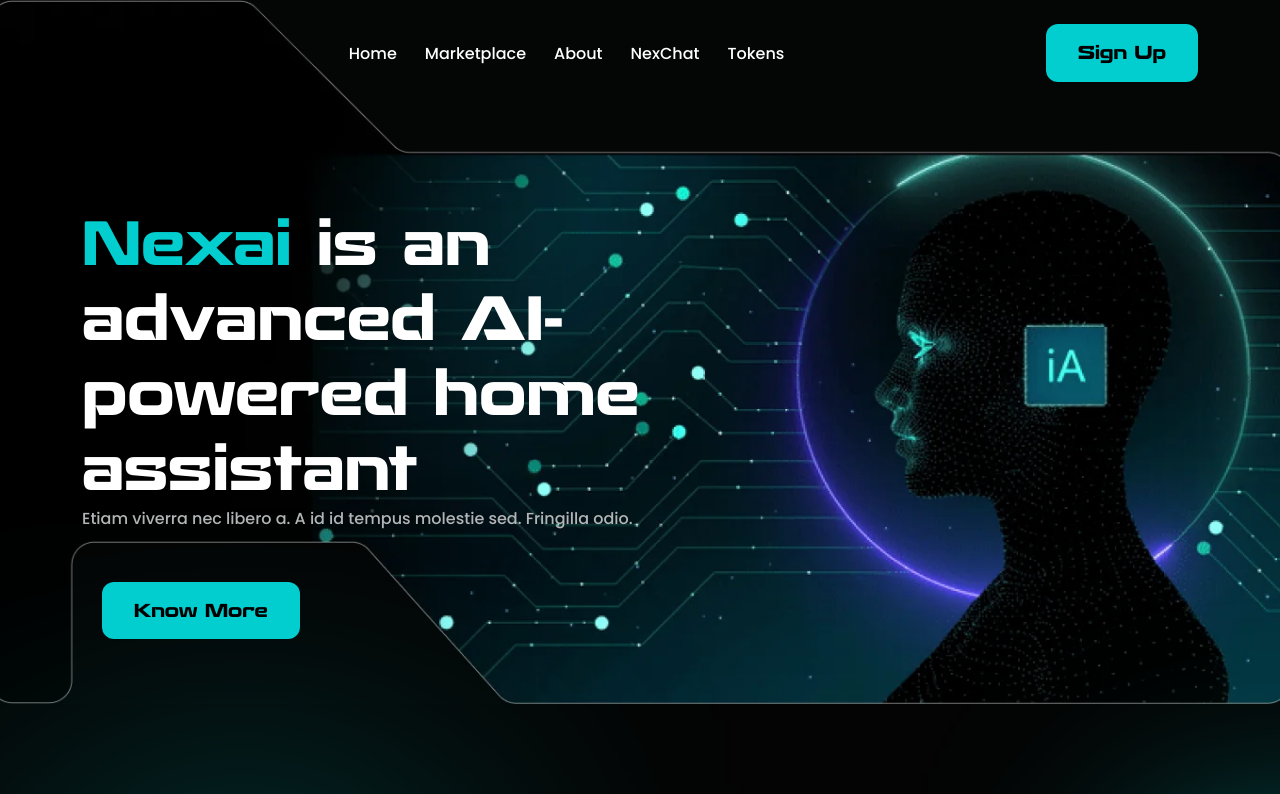
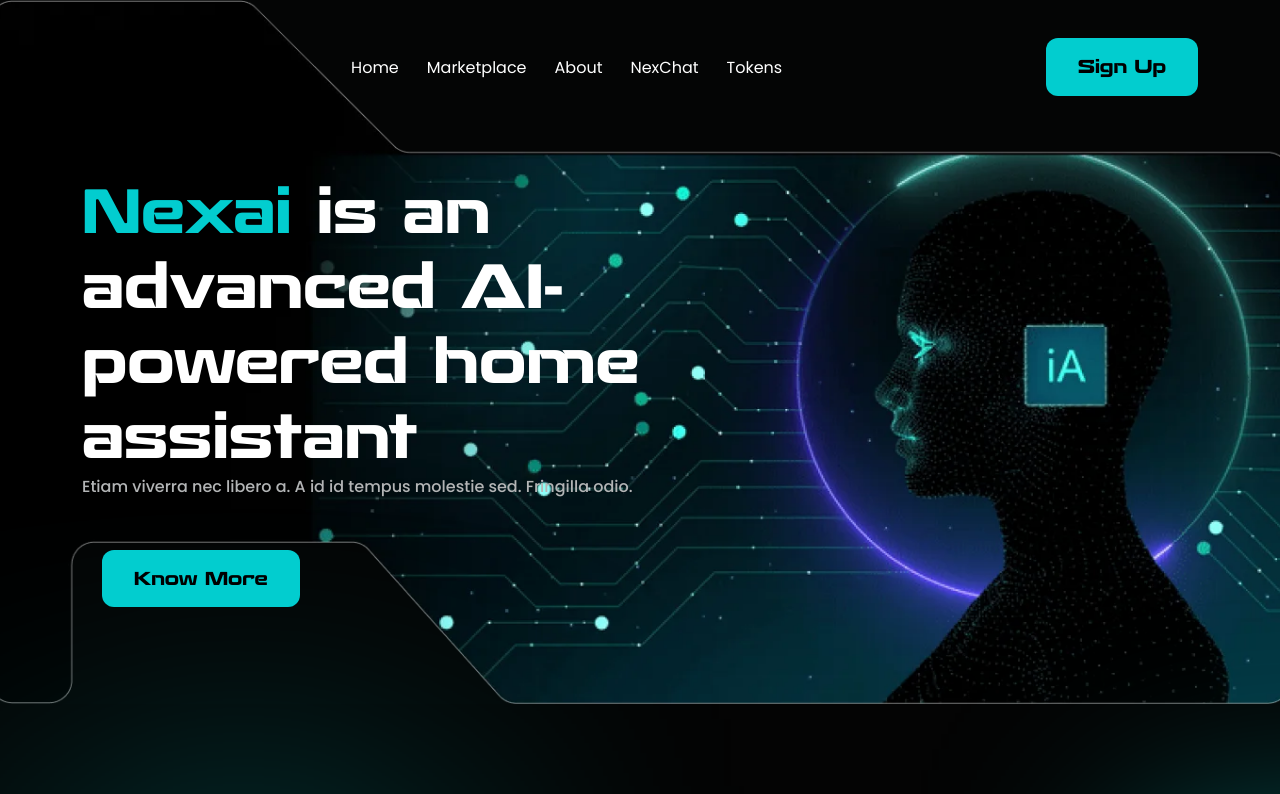
Before and after one commit to prince-372/nexai, a React (Create React App) app: page / in a window 1280 px wide. Shown: the top 794 px of the page. Built offline with nearby package versions, Linux system fonts and the light colour scheme.

Commit message:
image change

```diff
--- a/src/components/Assistant.jsx
+++ b/src/components/Assistant.jsx
@@ -9,7 +9,7 @@ const Assistant = () => {
       <div className=" absolute w-[231px] h-[231px] blur-[153px] bg-[#02CDCF] md:left-[10%] left-[12%] md:bottom-[30%] bottom-[40%] "></div>
       <div className=" max-w-[1180px] px-3 mx-auto ">
         <div className=" grid md:grid-cols-2 grid-cols-1 items-center">
-          <div className=" pb-[51px]">
+          <div className=" pb-[51px] flex justify-center lg:justify-start">
             <img data-aos="zoom-in" src={hand} alt="hand" />
           </div>
           <div
--- a/src/components/Hero.jsx
+++ b/src/components/Hero.jsx
@@ -4,10 +4,13 @@ import Commanbtn from "./Commanbtn";
 
 const Hero = () => {
   return (
-    <div id="home" className=" bg-bg-hero bg-center bg-cover bg-no-repeat sm:min-h-[88vh] min-h-0 bg-[#040505] px-8">
+    <div
+      id="home"
+      className=" bg-bg-hero bg-center bg-cover bg-no-repeat sm:min-h-[88vh] min-h-0 bg-[#040505] px-8"
+    >
       <Mynav />
-      <div className=" max-w-[1140px] px-3 mx-auto">
-        <h2 className=" font-bold sm:text-[60px] text-[31px] sm:leading-[75px] leading-[42px] font-recharge text-[#02CDCF] max-w-[577px] sm:pt-[100px] pt-0">
+      <div className=" max-w-[1140px] px-3 mx-auto pt-10">
+        <h2 className=" font-bold sm:text-[60px] text-[31px] sm:leading-[75px] leading-[42px] font-recharge text-[#02CDCF] max-w-[577px]">
           Nexai{" "}
           <span className="text-[#fff]">
             is an advanced AI-powered home assistant
--- a/src/components/Mynav.jsx
+++ b/src/components/Mynav.jsx
@@ -13,7 +13,7 @@ const Mynav = () => {
   }
   return (
     <>
-      <nav className=" py-[24px]">
+      <nav className=" py-[38px]">
         <div className="max-w-[1140px] mx-auto px-3 flex items-center justify-between">
           <div>logo</div>
           <ul
@@ -24,7 +24,7 @@ const Mynav = () => {
             <li>
               <a
                 onClick={show}
-                className="text-[16px] font-medium text-[#FFFFFF] font-poppins no-underline leading-[100%] after:absolute after:bottom-[-4px] after:left-[50%] after:w-0 after:bg-white after:h-[3px] hover:after:w-full relative after:right-0 hover:after:left-0 after:transition-all after:duration-300 after:rounded-[5px] after:ease-linear"
+                className="text-[16px] font-normal text-[#FFFFFF] font-poppins no-underline leading-[100%] after:absolute after:bottom-[-4px] after:left-[50%] after:w-0 after:bg-white after:h-[3px] hover:after:w-full relative after:right-0 hover:after:left-0 after:transition-all after:duration-300 after:rounded-[5px] after:ease-linear"
                 href="#home"
               >
                 Home
@@ -33,7 +33,7 @@ const Mynav = () => {
             <li>
               <a
                 onClick={show}
-                className="text-[16px] font-medium text-[#FFFFFF] font-poppins no-underline leading-[100%] after:absolute after:bottom-[-4px] after:left-[50%] after:w-0 after:bg-white after:h-[3px] hover:after:w-full relative after:right-0 hover:after:left-0 after:transition-all after:duration-300 after:rounded-[5px] after:ease-linear"
+                className="text-[16px] font-normal text-[#FFFFFF] font-poppins no-underline leading-[100%] after:absolute after:bottom-[-4px] after:left-[50%] after:w-0 after:bg-white after:h-[3px] hover:after:w-full relative after:right-0 hover:after:left-0 after:transition-all after:duration-300 after:rounded-[5px] after:ease-linear"
                 href="#Marketplace"
               >
                 Marketplace
@@ -42,7 +42,7 @@ const Mynav = () => {
             <li>
               <a
                 onClick={show}
-                className="text-[16px] text-[#ffffff] font-medium font-poppins no-underline leading-[100%] after:absolute after:bottom-[-4px] after:left-[50%] after:w-0 after:bg-white after:h-[3px] hover:after:w-full relative after:right-0 hover:after:left-0 after:transition-all after:duration-300 after:rounded-[5px] after:ease-linear"
+                className="text-[16px] text-[#ffffff] font-normal font-poppins no-underline leading-[100%] after:absolute after:bottom-[-4px] after:left-[50%] after:w-0 after:bg-white after:h-[3px] hover:after:w-full relative after:right-0 hover:after:left-0 after:transition-all after:duration-300 after:rounded-[5px] after:ease-linear"
                 href="#About"
               >
                 About
@@ -51,7 +51,7 @@ const Mynav = () => {
             <li>
               <a
                 onClick={show}
-                className=" text-[16px] text-[#ffffff] font-medium font-poppins no-underline leading-[100%] after:absolute after:bottom-[-4px] after:left-[50%] after:w-0 after:bg-white after:h-[3px] hover:after:w-full relative after:right-0 hover:after:left-0 after:transition-all after:duration-300 after:rounded-[5px] after:ease-linear"
+                className=" text-[16px] text-[#ffffff] font-normal font-poppins no-underline leading-[100%] after:absolute after:bottom-[-4px] after:left-[50%] after:w-0 after:bg-white after:h-[3px] hover:after:w-full relative after:right-0 hover:after:left-0 after:transition-all after:duration-300 after:rounded-[5px] after:ease-linear"
                 href="#NexChat"
               >
                 NexChat
@@ -60,7 +60,7 @@ const Mynav = () => {
             <li>
               <a
                 onClick={show}
-                className="text-[16px]  font-medium text-[#FFFFFF] font-poppins no-underline leading-[100%] after:absolute after:bottom-[-4px] after:left-[50%] after:w-0 after:bg-white after:h-[3px] hover:after:w-full relative after:right-0 hover:after:left-0 after:transition-all after:duration-300 after:rounded-[5px] after:ease-linear"
+                className="text-[16px]  font-normal text-[#FFFFFF] font-poppins no-underline leading-[100%] after:absolute after:bottom-[-4px] after:left-[50%] after:w-0 after:bg-white after:h-[3px] hover:after:w-full relative after:right-0 hover:after:left-0 after:transition-all after:duration-300 after:rounded-[5px] after:ease-linear"
                 href="#Tokens"
               >
                 Tokens
@@ -99,4 +99,4 @@ const Mynav = () => {
   );
 };
 
-export default Mynav
+export default Mynav;
--- a/src/components/Unique.jsx
+++ b/src/components/Unique.jsx
@@ -81,7 +81,7 @@ const Unique = () => {
               </div>
             </div>
             <div className=" col-span-1 flex justify-end flex-col items-end">
-              <div className=" max-w-[364px] mt-[50px] sm:mt-[260px] max-h-[400px] rounded-[16px] border bg-[#fff]">
+              <div className=" max-w-[364px] mt-[50px] sm:mt-[190px] max-h-[400px] rounded-[16px] border bg-[#fff]">
                 <div className=" sm:py-6 py-2 sm:px-8 px-2">
                   <Clock />
                   <p className=" text-[20px] leading-[32px] font-bold font-recharge text-black sm:pt-[30px] pt-0">
```
Also changed, not shown: src/assets/image/scroll_bg.webp.
